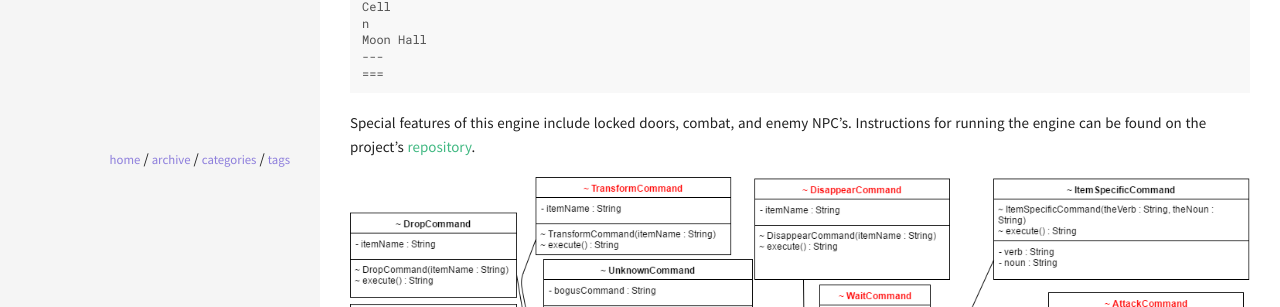
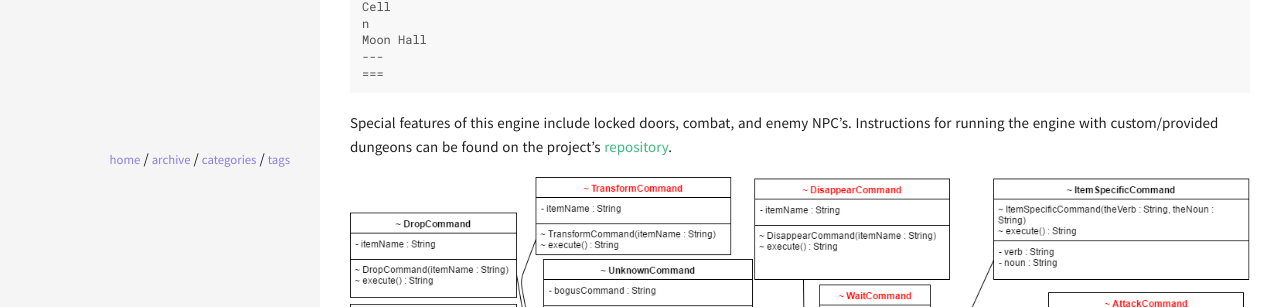
Before and after one commit to acarlyle/acarlyle.github.io, a Jekyll site: the page built from _posts/2017-04-27-enter-bork.md, in a window 1280 px wide. Shown: the part 1936-2243 px from the top of the page. Built offline with Jekyll 4.4.1, drawn with Linux system fonts in a browser that asks for light colours.

Commit message:
Updated 2017-04-27-enter-bork.md

```diff
--- a/_posts/2017-04-27-enter-bork.md
+++ b/_posts/2017-04-27-enter-bork.md
@@ -67,7 +67,7 @@ The engine was written entirely in Java.  Not only did the assignment introduce
 	===
 
 
-Special features of this engine include locked doors, combat, and enemy NPC's.  Instructions for running the engine can be found on the project's [repository](https://github.com/acarlyle/bork).
+Special features of this engine include locked doors, combat, and enemy NPC's.  Instructions for running the engine with custom/provided dungeons can be found on the project's [repository](https://github.com/acarlyle/bork).
 
 
 
```
